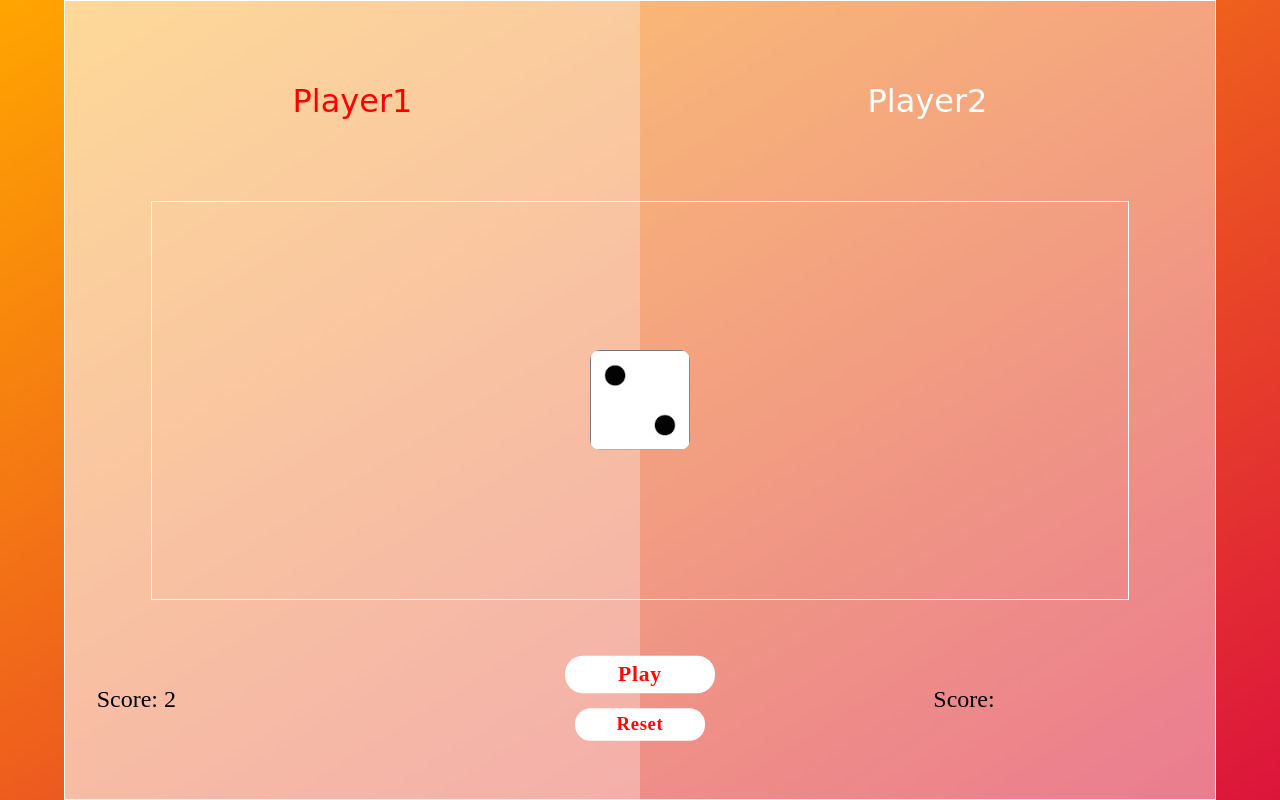
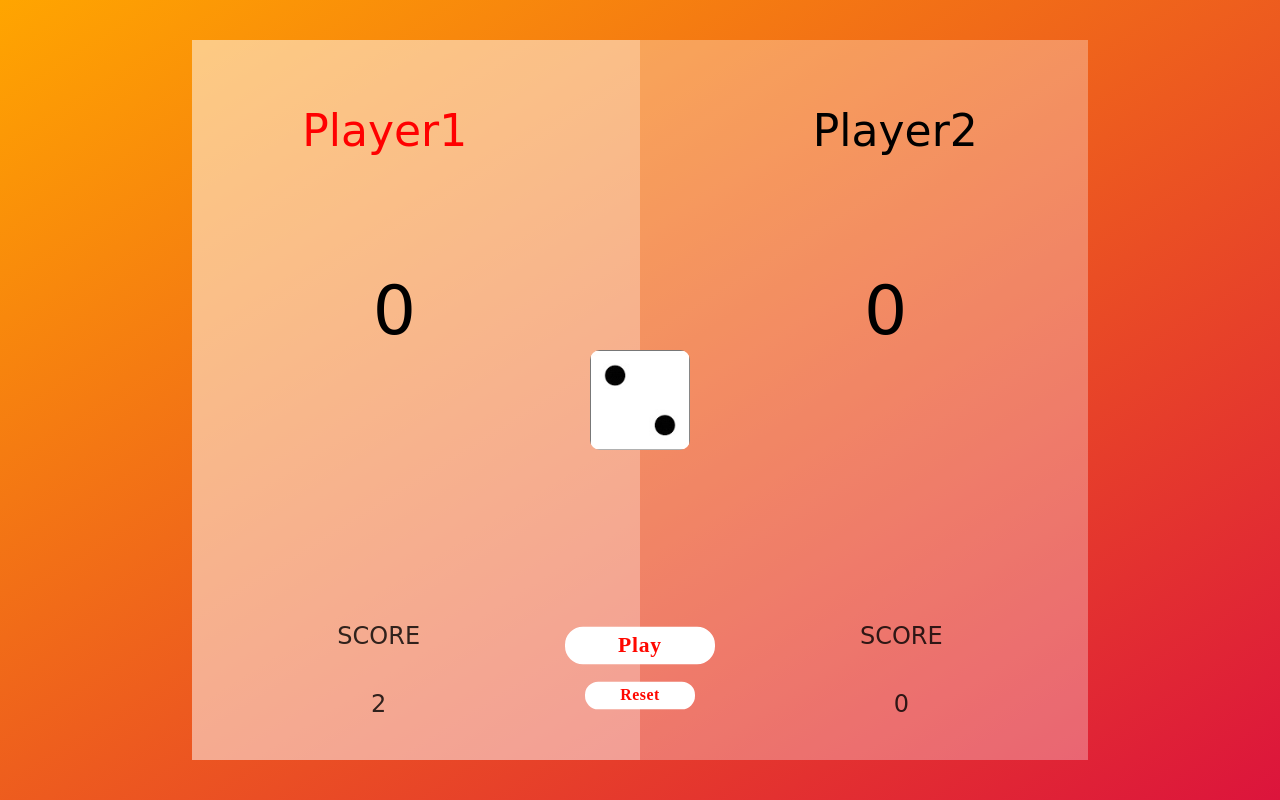
Before and after one commit to wengison/kostkaMiniGame, a plain HTML site: page index.html in a window 1280 px wide. Both pictures are taken after a click on the button "Play". Drawn offline with Linux system fonts and the light colour scheme; a web font is replaced by a local one.

Commit message:
this is third branch

```diff
--- a/app.js
+++ b/app.js
@@ -2,7 +2,8 @@
 const playBtn = document.querySelector('.bottom-center-play')
 const resetBtn = document.querySelector('.bottom-center-reset')
 const kostka = document.querySelector('.center-kostka')
-
+const current1 = document.querySelector('.total1')
+const current2 = document.querySelector('.total2')
 
 //BASIC LISTENERS
 playBtn.addEventListener('click', randomKostka)
@@ -21,6 +22,16 @@ function randomKostka() {
             kostka.style.backgroundImage = 'url(jpg/' +randomNumber+'.jpg)'
         })
     }
+    function totalScore1() {
+        let oldScore1 = parseInt(current1.innerHTML)
+        let newScore1 = oldScore1 + randomKostka()
+        return newScore1
+    }
+    function totalScore2() {
+        let oldScore2 = parseInt(current2.innerHTML)
+        let newScore2 = oldScore2 + randomKostka()
+        return newScore2
+    }
     function rotateKostka() {
         const question = document.querySelector('.fa-question')
         kostka.classList.add('rotate')
@@ -32,6 +43,8 @@ function randomKostka() {
         })
     }
     changeKostka()
+    //totalScore1()
+    //totalScore2()
     rotateKostka()
     return randomNumber
 }
@@ -41,10 +54,10 @@ function randomKostka() {
 function resetFunction() {
     kostka.innerHTML = '<i class="fas fa-question"></i>'
     kostka.style.backgroundImage = 'none'
-    document.querySelector('.top-left').style.color = 'white'
-    document.querySelector('.top-right').style.color = 'white'
-    document.querySelector('.bottom-left').innerHTML = 'Score1:'
-    document.querySelector('.bottom-right').innerHTML = 'Score2:'
+    document.querySelector('.top-left').style.color = 'black'
+    document.querySelector('.top-right').style.color = 'black'
+    document.querySelector('.real-score-left').innerHTML = 0
+    document.querySelector('.real-score-right').innerHTML = 0
     const rightdesk = document.querySelector('.background-white-right')
     const leftdesk = document.querySelector('.background-white-left')
     leftdesk.style.opacity = '.3';
@@ -100,8 +113,8 @@ function changePlayer() {
     changeDesk()*/
     //--------------------------------------------------------------//
     function setScore() {
-        const score1 = document.querySelector('.bottom-left')
-        const score2 = document.querySelector('.bottom-right')
+        const score1 = document.querySelector('.real-score-left')
+        const score2 = document.querySelector('.real-score-right')
 
         if(player1.style.color != 'red' && player2.style.color != 'red')  {
                 function run1() {
@@ -110,14 +123,14 @@ function changePlayer() {
                 setTimeout(run1, 1499)
         } else if (player1.style.color = 'red' && player2.style.color != 'red') {
             function run2() {
-                score1.innerHTML = 'Score: ' + randomKostka()
-                score2.innerHTML = 'Score:'
+                score1.innerHTML = randomKostka()
+                score2.innerHTML = 0
             }
             setTimeout(run2, 1499)
         } else if (player1.style.color != 'red' && player2.style.color == 'red'){
             function run3() {
-                score1.innerHTML = 'Score:'
-                score2.innerHTML = 'Score: ' + randomKostka()
+                score1.innerHTML = 0
+                score2.innerHTML = randomKostka()
             }
             setTimeout(run3, 1499)
         }
--- a/index.html
+++ b/index.html
@@ -18,6 +18,10 @@
         <div class="top">
             <div class="top-left">Player1</div>
             <div class="top-right">Player2</div>
+            <div class="total">
+                <div class="total1">0</div>
+                <div class="total2">0</div>
+            </div>
         </div>
         <div class="center">
             <div class="center-kostka">
@@ -25,12 +29,18 @@
             </div>
         </div>
         <div class="bottom">
-            <div class="bottom-left">Score:</div>
+            <div class="bottom-left">
+                <li id="li-left">SCORE</li>
+                <div class="real-score-left">0</div>
+            </div>
             <div class="bottom-center">
                 <button class='bottom-center-play'>Play</button>
                 <button class='bottom-center-reset'>Reset</button>
             </div>
-            <div class="bottom-right">Score:</div>
+            <div class="bottom-right">
+                <li id="li-right">SCORE</li>
+                <div class="real-score-right">0</div>
+            </div>
         </div>
     </div>
     <script src="app.js"></script>
--- a/style.css
+++ b/style.css
@@ -26,18 +26,21 @@ body {
     z-index: 10;
 }
 .game-desk-background {
-    width: 90%;
-    height: 100%;
+    width: 80%;
+    height: 90%;
     background: whitesmoke;
     opacity: .2;
     position: fixed;
     z-index: 0;
+    border-radius: 5%;
+    display: none;
 }
 .game-desk-background-white {
-    width: 90%;
-    height: 100%;
+    width: 70%;
+    height: 90%;
     position: absolute;
     display: flex;
+    border-radius: 5%;
 }
 
 .background-white-left {
@@ -47,6 +50,7 @@ body {
     opacity: .3;
     z-index: 0;
     transition: 1.25s;
+
 }
 .background-white-right {
     width: 50%;
@@ -55,12 +59,12 @@ body {
     opacity: .3;
     z-index: 0;
     transition: .25s;
+
 }
 
 .game-desk {
     width: 90%;
-    height: 100%;
-    border: solid white 1px;
+    height: 90%;
     overflow: hidden;
     z-index: 1;
 }
@@ -69,21 +73,26 @@ body {
     height: 25%;
     border: solid white 0px;
     display: flex;
-    justify-content: space-around;
+    justify-content: center;
     align-items: center;
+    gap: 30%;
 }
 .center {
     margin: auto;
     width: 85%;
     height: 50%;
-    border: solid white 1px;
+
 }
 .bottom {
     height: 25%;
     border: solid white 0px;
     display: flex;
-    justify-content: space-around;
+    justify-content: center;
     align-items: center;
+    gap: 20px;
+    overflow: hidden;
+    border-radius: 20px;
+
 }
 
 /*--------------------------------------------------------------*/
@@ -91,8 +100,20 @@ body {
 /*top*/
 
 .top-left,.top-right {
-    font-size: 2em;
-    color: white;
+    font-size: 2.75em;
+    color: black;
+}
+.total {
+    width: 70%;
+    margin-top: 45vh;
+    position: absolute;
+    display: flex;
+    justify-content: center;
+    gap: 50%;
+}
+.total1,.total2 {
+    font-size: 4.25em;
+    color: black;
 }
 
 /*center*/
@@ -133,7 +154,7 @@ body {
 
 /*bottom*/
 .bottom-center {
-    width: 40%;
+    width: 28%;
     height: 100%;
     border-radius: 10px;
     display: flex;
@@ -155,7 +176,7 @@ body {
     font-family: serif;
     font-weight: bolder;
     cursor: pointer;
-    transform: scale(130%);
+    transform: scale(110%);
 }
 
 .bottom-center-play {
@@ -167,12 +188,25 @@ body {
     font-size: .9em;
 }
 .bottom-center-reset:hover {
-    transform: scale(140%);
+    transform: scale(115%);
     font-size: .9em;
 }
 
 .bottom-left,.bottom-right {
-    width: 250px;
+    width: 160px;
+    height: 135px;
     font-family: serif;
     font-size: 1.5em;
+    border-radius: 10px;
+    display: flex;
+    flex-direction: column;
+    justify-content: center;
+    align-items: center;
+    gap: 20px;
+    opacity: .8;
 }
+
+li{
+    height: 35%;
+    list-style: none;
+}
```
